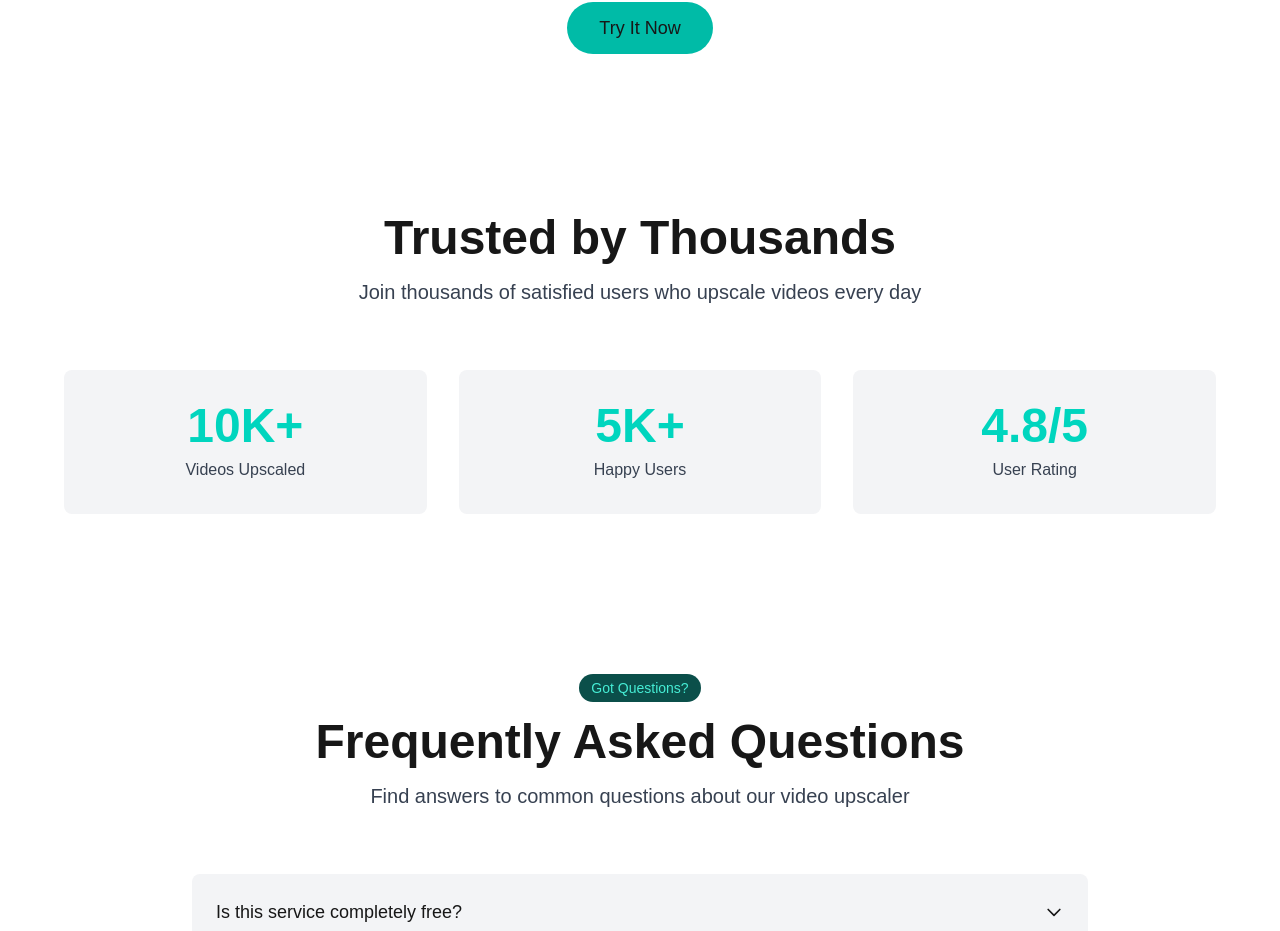
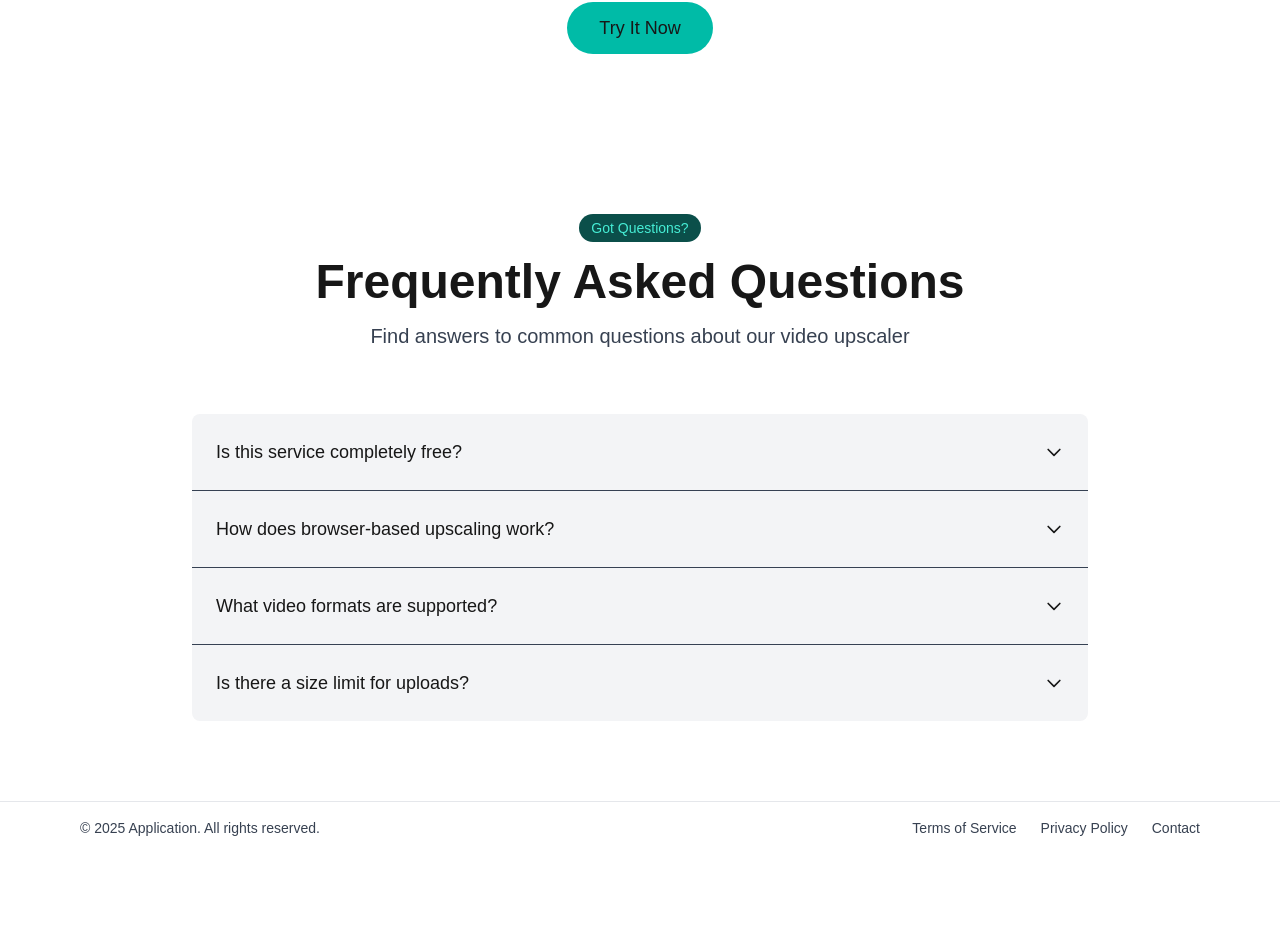
Before and after one commit to Alanbenny123/Video-upscaler, a Next.js app: page / in a window 1280 px wide. Shown: the part 1770-2701 px from the top of the page. After the commit the page ends 2624 px from the top, so only its background shows below. Built offline with nearby package versions, Linux system fonts and the light colour scheme.

Commit message:
Add error handling for empty video blobs in upscaleVideo function

```diff
--- a/src/app/page.tsx
+++ b/src/app/page.tsx
@@ -29,6 +29,10 @@ export default function Home() {
     fileSize: number;
   } | null>(null);
   const [processedSize, setProcessedSize] = useState<number | null>(null);
+  const [processedSettings, setProcessedSettings] = useState<{
+    resolution: Resolution;
+    format: "webm" | "mp4";
+  } | null>(null);
   const [error, setError] = useState<string | null>(null);
   const [showDownloadSuccess, setShowDownloadSuccess] = useState(false);
   const [hasBeenDownloaded, setHasBeenDownloaded] = useState(false);
@@ -62,6 +66,7 @@ export default function Home() {
     setVideoInfo(null);
     setProcessedVideoSrc(null);
     setProcessedSize(null);
+    setProcessedSettings(null);
     setError(null);
     setHasBeenDownloaded(false);
     setShowRedownloadModal(false);
@@ -99,12 +104,17 @@ export default function Home() {
 
   const startUpscaling = async () => {
     if (!selectedFile) return;
+    const outputSettings = { resolution, format };
 
     try {
       setIsProcessing(true);
       setProgress(0);
       setError(null);
       setProcessedVideoSrc(null); // Reset any previous processed video
+      setProcessedSettings(null);
+      setHasBeenDownloaded(false);
+      setShowRedownloadModal(false);
+      setShowDownloadSuccess(false);
 
       // Create new abort controller
       abortController.current = new AbortController();
@@ -113,7 +123,7 @@ export default function Home() {
 
       const result = await upscaleVideo(
         selectedFile,
-        { resolution, bitrate, format },
+        { ...outputSettings, bitrate },
         (progress) => {
           console.log("Progress update:", progress);
           setProgress(progress);
@@ -125,6 +135,7 @@ export default function Home() {
       const url = URL.createObjectURL(result.blob);
       setProcessedVideoSrc(url);
       setProcessedSize(result.fileSize);
+      setProcessedSettings(outputSettings);
     } catch (err: unknown) {
       console.error("Upscale error:", err);
       // Only show error if not cancelled
@@ -163,10 +174,10 @@ export default function Home() {
   };
 
   const downloadVideo = () => {
-    if (processedVideoSrc) {
+    if (processedVideoSrc && processedSettings) {
       const link = document.createElement("a");
       link.href = processedVideoSrc;
-      link.download = `upscaled-${resolution}.${format}`;
+      link.download = `upscaled-${processedSettings.resolution}.${processedSettings.format}`;
       document.body.appendChild(link);
       link.click();
       document.body.removeChild(link);
@@ -372,7 +383,7 @@ export default function Home() {
               <div className="mt-8">
                 <div className="flex justify-between items-center mb-2">
                   <h3 className="text-lg font-medium">
-                    Upscaled Video ({resolution})
+                    Upscaled Video ({processedSettings?.resolution})
                   </h3>
                   {processedSize && (
                     <span className="text-lg font-bold bg-teal-900/30 p-2 rounded-md">
@@ -385,7 +396,7 @@ export default function Home() {
                     src={processedVideoSrc}
                     controls
                     className="w-full max-h-64 rounded border border-gray-600"
-                    key={format}
+                    key={processedSettings?.format}
                   />
                 }
                 <div className="mt-3 flex justify-between">
@@ -669,46 +680,6 @@ export default function Home() {
         </div>
       </section>
 
-      {/* Trusted By Thousands Section */}
-      <section className="py-20 px-4 bg-gray-900">
-        <div className="max-w-6xl mx-auto">
-          <div className="text-center mb-16">
-            <h2 className="text-4xl md:text-5xl font-bold mb-4">
-              Trusted by Thousands
-            </h2>
-            <p className="text-xl text-gray-400">
-              Join thousands of satisfied users who upscale videos every day
-            </p>
-          </div>
-
-          <div className="grid grid-cols-1 md:grid-cols-3 gap-8">
-            {/* Stat 1 */}
-            <div className="bg-gray-800 rounded-lg p-8 text-center">
-              <div className="text-4xl md:text-5xl font-bold text-teal-400 mb-2">
-                10K+
-              </div>
-              <div className="text-gray-400">Videos Upscaled</div>
-            </div>
-
-            {/* Stat 2 */}
-            <div className="bg-gray-800 rounded-lg p-8 text-center">
-              <div className="text-4xl md:text-5xl font-bold text-teal-400 mb-2">
-                5K+
-              </div>
-              <div className="text-gray-400">Happy Users</div>
-            </div>
-
-            {/* Stat 3 */}
-            <div className="bg-gray-800 rounded-lg p-8 text-center">
-              <div className="text-4xl md:text-5xl font-bold text-teal-400 mb-2">
-                4.8/5
-              </div>
-              <div className="text-gray-400">User Rating</div>
-            </div>
-          </div>
-        </div>
-      </section>
-
       {/* FAQ Section */}
       <section id="faq" className="py-20 px-4 bg-gray-950">
         <div className="max-w-4xl mx-auto">
--- a/src/app/utils/video-upscaler.ts
+++ b/src/app/utils/video-upscaler.ts
@@ -268,6 +268,10 @@ export async function upscaleVideo(
           sourceVideo.pause();
           stopStreams();
           const webmBlob = new Blob(chunks, { type: "video/webm" });
+          if (webmBlob.size === 0) {
+            fail(new Error("Recording produced an empty video"));
+            return;
+          }
 
           if (options.format === "mp4") {
             (async () => {
@@ -302,6 +306,9 @@ export async function upscaleVideo(
               const mp4Blob = new Blob([new Uint8Array(data.buffer)], {
                 type: "video/mp4",
               });
+              if (mp4Blob.size === 0) {
+                throw new Error("MP4 conversion produced an empty video");
+              }
               finish({ blob: mp4Blob, fileSize: mp4Blob.size });
             })().catch((err) => {
               fail(new Error("MP4 conversion failed", { cause: err }));
```
